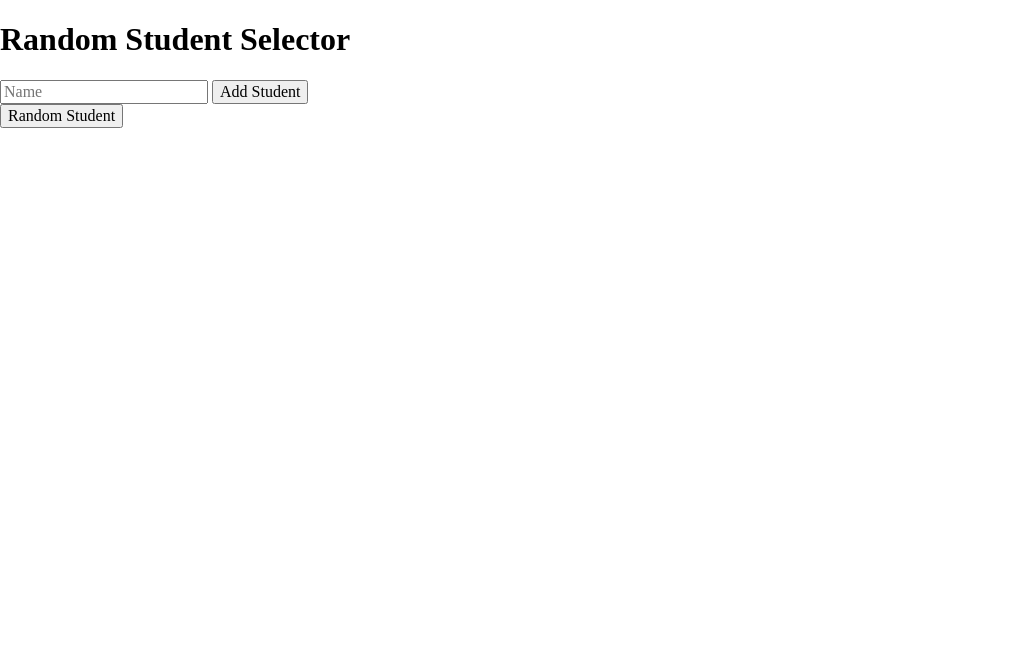
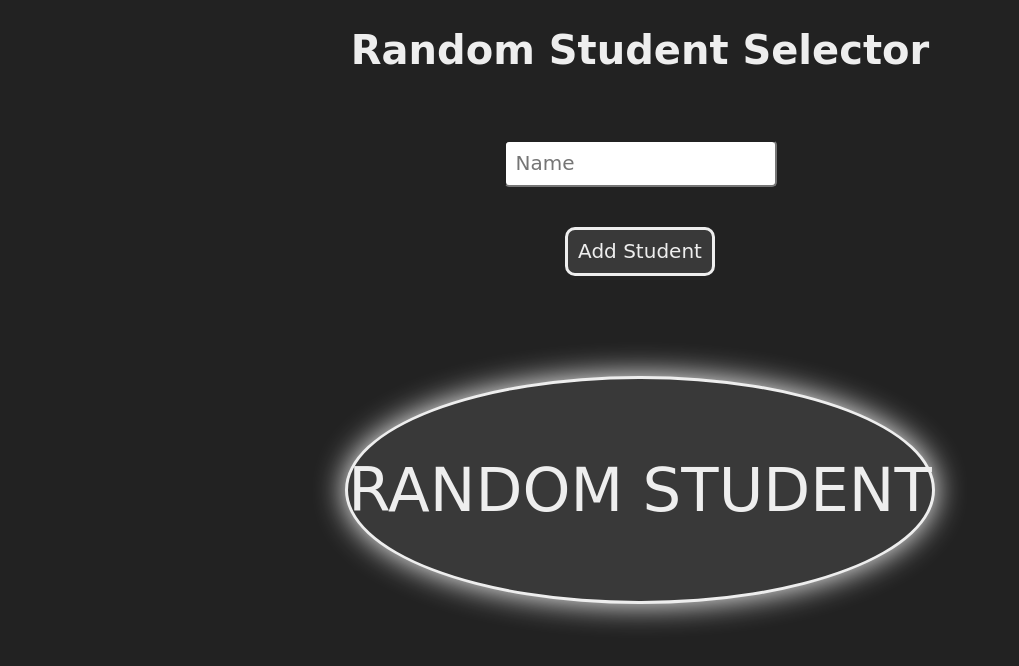
Before and after one commit to LDRMuse/hw-random-student-STLnick, a website: page client/index.html in a window 1280 px wide. Shown: the whole page, without its empty margins (0-1019 px from the left). Drawn offline with nearby package versions, Linux system fonts and the light colour scheme; a web font is replaced by a local one.

Commit message:
:lipstick: Style page

```diff
--- a/client/style.css
+++ b/client/style.css
@@ -1,5 +1,11 @@
 body {
-  font-family: 'Gugi';
+  align-items: center;
+  background-color: #222;
+  color: #eee;
+  display: flex;
+  flex-direction: column;
+  font-family: 'Gugi', cursive;
+  font-size: 20px;
 }
 
 .screen-reader-text {
@@ -7,3 +13,38 @@ body {
   position: absolute;
   top: -9999px;
 }
+
+h1 {
+  text-align: center;
+}
+
+form {
+  align-items: center;
+  display: flex;
+  flex-direction: column;
+  margin-bottom: 5em;
+}
+
+input {
+  border-radius: 5px;
+  margin: 2em 0;
+  padding: 0.5em;
+}
+
+button {
+  background-color: #393939;
+  border: 3px solid #eee;
+  border-radius: 10px;
+  color: #eee;
+  outline: none;
+  padding: 0.5em;
+}
+
+.giant-btn {
+  border-radius: 100%;
+  box-shadow: 0 0 0.5em #fff;
+  font-size: 3.052em;
+  max-width: 85vw;
+  padding: 1.25em 0;
+  text-transform: uppercase;
+}
```
